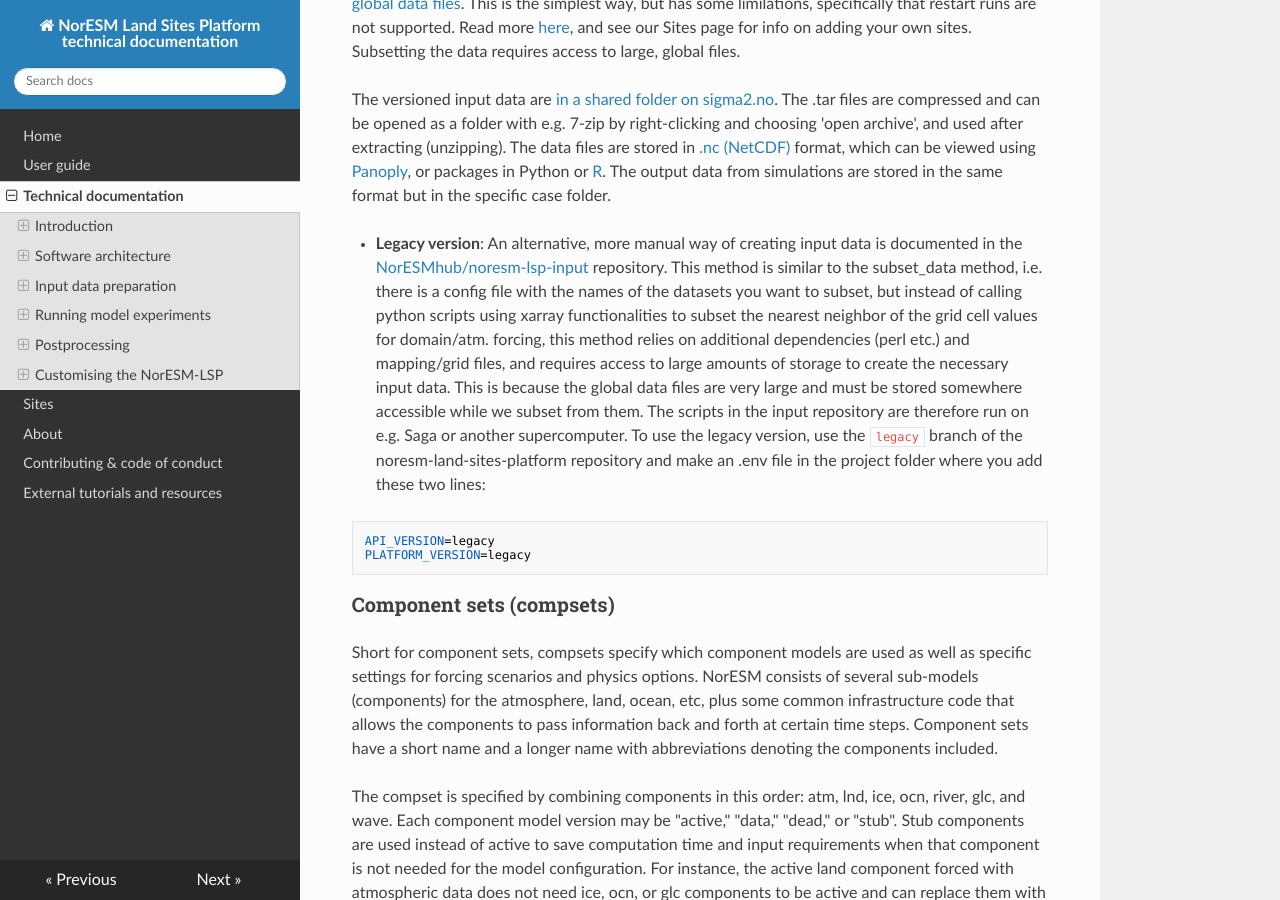
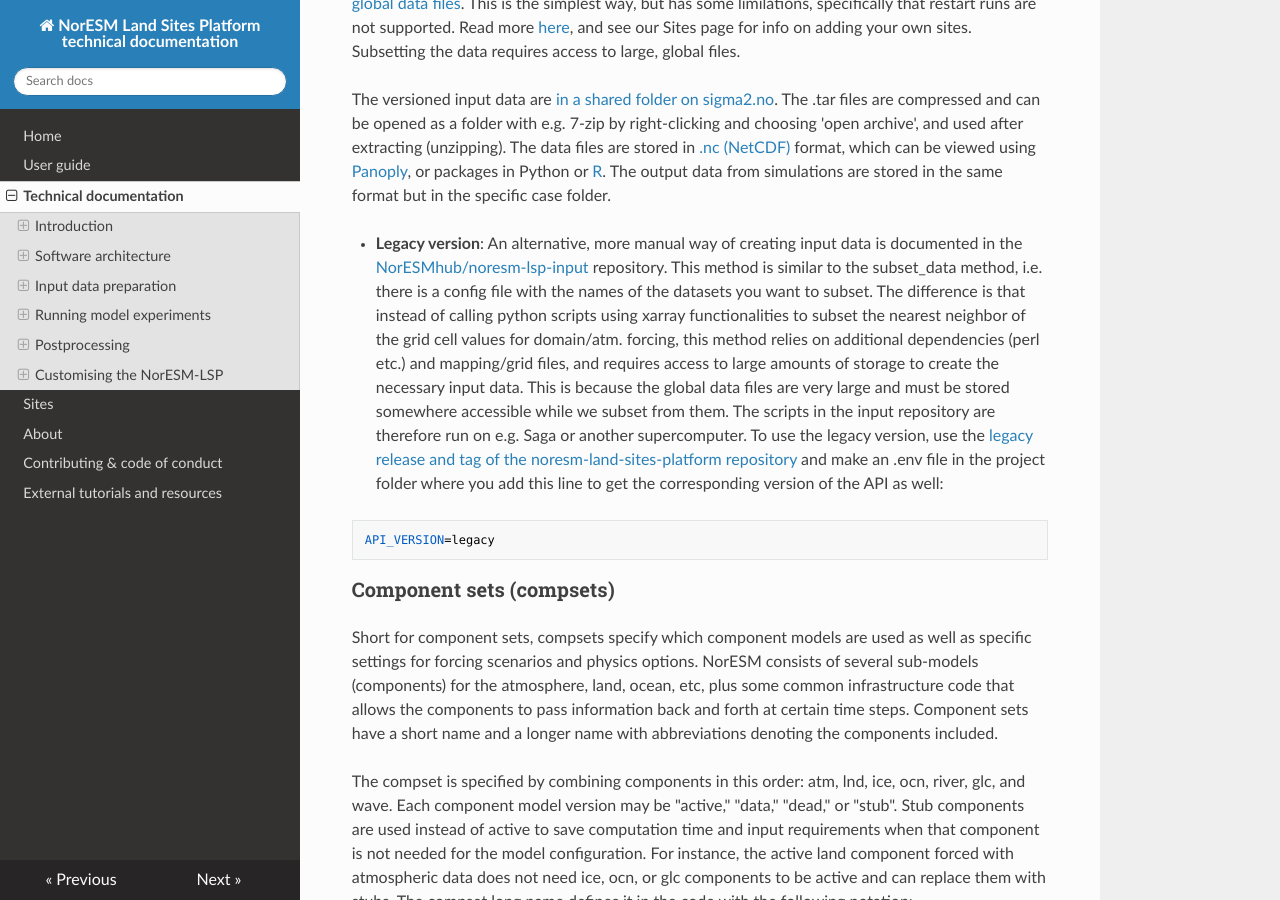
Before and after one commit to NorESMhub/noresm-land-sites-platform, an MkDocs documentation site: the page built from docs/documentation.md, in a window 1280 px wide and 900 px high, scrolled down 7150 px. Built offline with MkDocs 1.6.1, drawn with Linux system fonts in a browser that asks for light colours; nearby versions of some CDN libraries; some of the changed text lies outside the part shown.

Commit message:
update legacy info

````diff
--- a/docs/documentation.md
+++ b/docs/documentation.md
@@ -134,11 +134,10 @@
 
 The versioned input data are [in a shared folder on sigma2.no](https://ns2806k.webs.sigma2.no/EMERALD/EMERALD_platform/inputdata_noresm_landsites/). The .tar files are compressed and can be opened as a folder with e.g. 7-zip by right-clicking and choosing 'open archive', and used after extracting (unzipping). The data files are stored in [.nc (NetCDF)](https://www.unidata.ucar.edu/software/netcdf/) format, which can be viewed using [Panoply](https://www.giss.nasa.gov/tools/panoply/), or packages in Python or [R](https://cran.r-project.org/web/packages/ncdf4/index.html). The output data from simulations are stored in the same format but in the specific case folder.
 
-- **Legacy version**: An alternative, more manual way of creating input data is documented in the [NorESMhub/noresm-lsp-input](https://github.com/NorESMhub/noresm-lsp-input) repository. This method is similar to the subset_data method, i.e. there is a config file with the names of the datasets you want to subset, but instead of calling python scripts using xarray functionalities to subset the nearest neighbor of the grid cell values for domain/atm. forcing, this method relies on additional dependencies (perl etc.) and mapping/grid files, and requires access to large amounts of storage to create the necessary input data. This is because the global data files are very large and must be stored somewhere accessible while we subset from them. The scripts in the input repository are therefore run on e.g. Saga or another supercomputer. To use the legacy version, use the `legacy` branch of the noresm-land-sites-platform repository and make an .env file in the project folder where you add these two lines:
+- **Legacy version**: An alternative, more manual way of creating input data is documented in the [NorESMhub/noresm-lsp-input](https://github.com/NorESMhub/noresm-lsp-input) repository. This method is similar to the subset_data method, i.e. there is a config file with the names of the datasets you want to subset. The difference is that instead of calling python scripts using xarray functionalities to subset the nearest neighbor of the grid cell values for domain/atm. forcing, this method relies on additional dependencies (perl etc.) and mapping/grid files, and requires access to large amounts of storage to create the necessary input data. This is because the global data files are very large and must be stored somewhere accessible while we subset from them. The scripts in the input repository are therefore run on e.g. Saga or another supercomputer. To use the legacy version, use the [legacy release and tag of the noresm-land-sites-platform repository](https://github.com/NorESMhub/noresm-land-sites-platform/releases/tag/v0.2.0) and make an .env file in the project folder where you add this line to get the corresponding version of the API as well:
 
 ```
 API_VERSION=legacy
-PLATFORM_VERSION=legacy
 ```
 
 ### Component sets (compsets)
````
Also changed, not shown: other parts of docs/documentation.md (+1 -1 lines).
